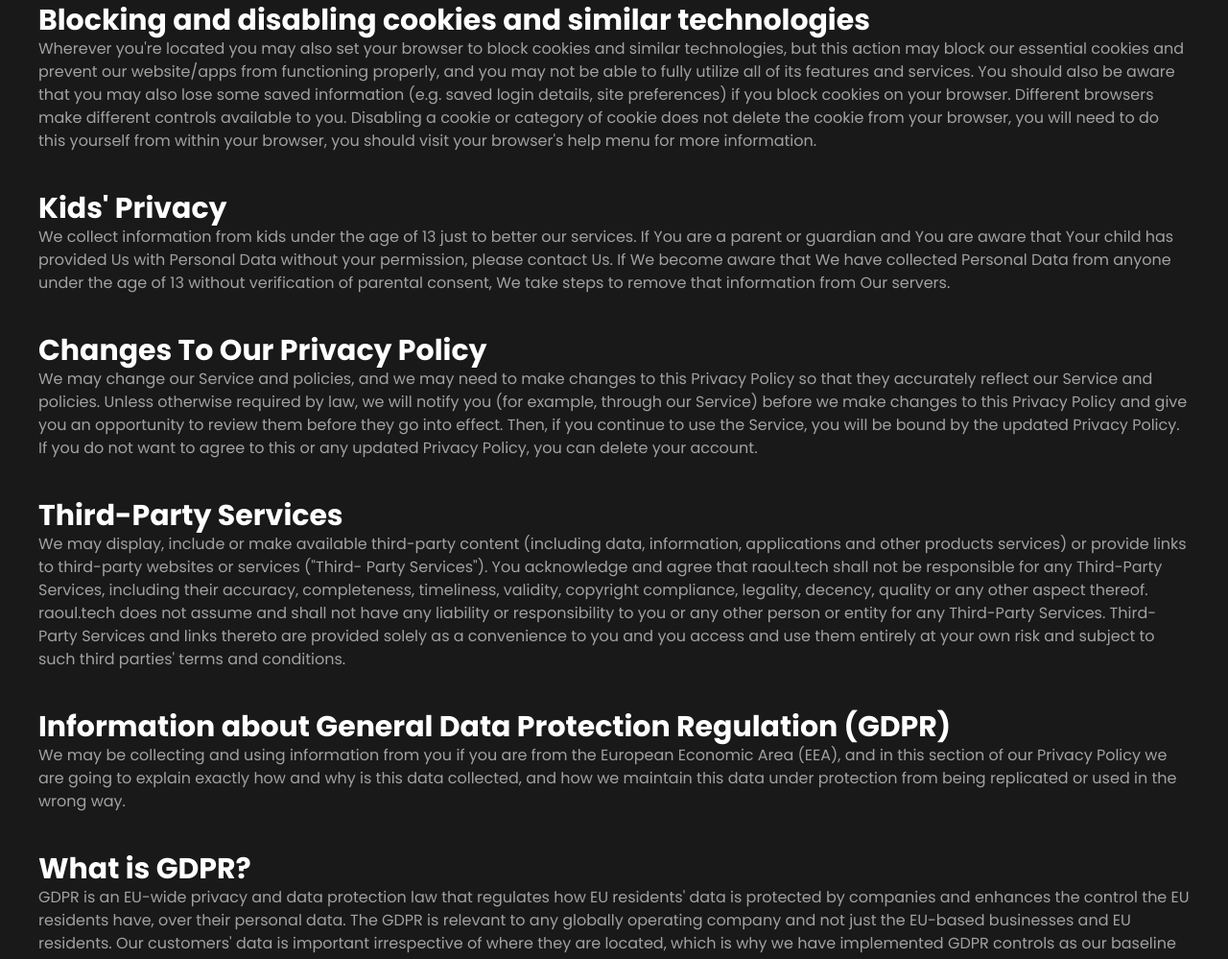
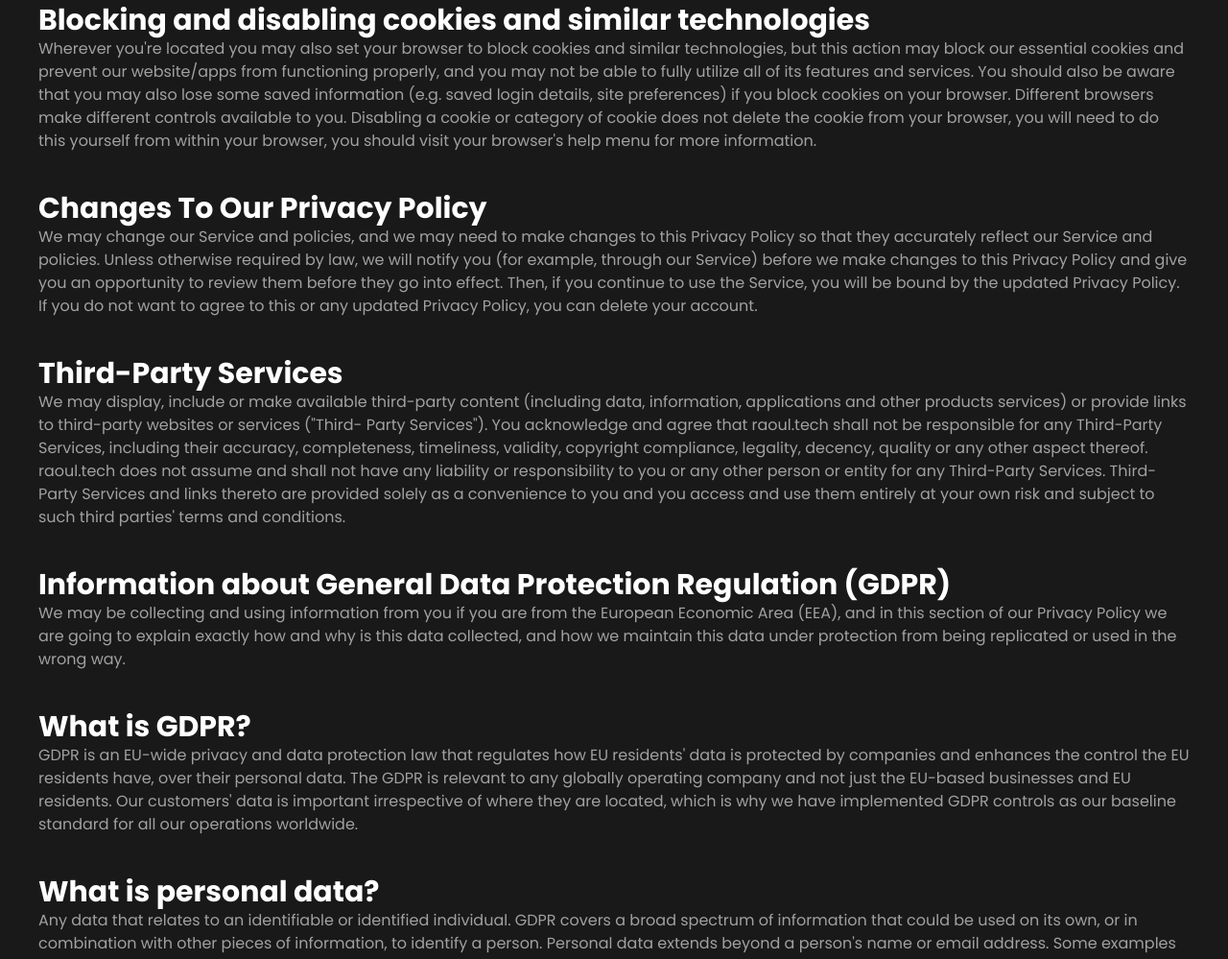
Before and after one commit to RaoulBivolaru/codcut, a Gatsby site: page /privacy in a window 1280 px wide. Shown: the part 4693-5692 px from the top of the page at 96% size. Built offline with nearby package versions, Linux system fonts and the light colour scheme; Gatsby itself is replaced by a stand-in of ours.

Commit message:
Update privacy

```diff
--- a/src/sections/Privacy.tsx
+++ b/src/sections/Privacy.tsx
@@ -385,15 +385,6 @@ export default function () {
         your browser, you will need to do this yourself from within your
         browser, you should visit your browser's help menu for more information.
       </p>
-      <h2 className="text-3xl font-bold text-white mt-10">Kids' Privacy</h2>
-      <p className="text-content">
-        We collect information from kids under the age of 13 just to better our
-        services. If You are a parent or guardian and You are aware that Your
-        child has provided Us with Personal Data without your permission, please
-        contact Us. If We become aware that We have collected Personal Data from
-        anyone under the age of 13 without verification of parental consent, We
-        take steps to remove that information from Our servers.
-      </p>
       <h2 className="text-3xl font-bold text-white mt-10">
         Changes To Our Privacy Policy
       </h2>
```
